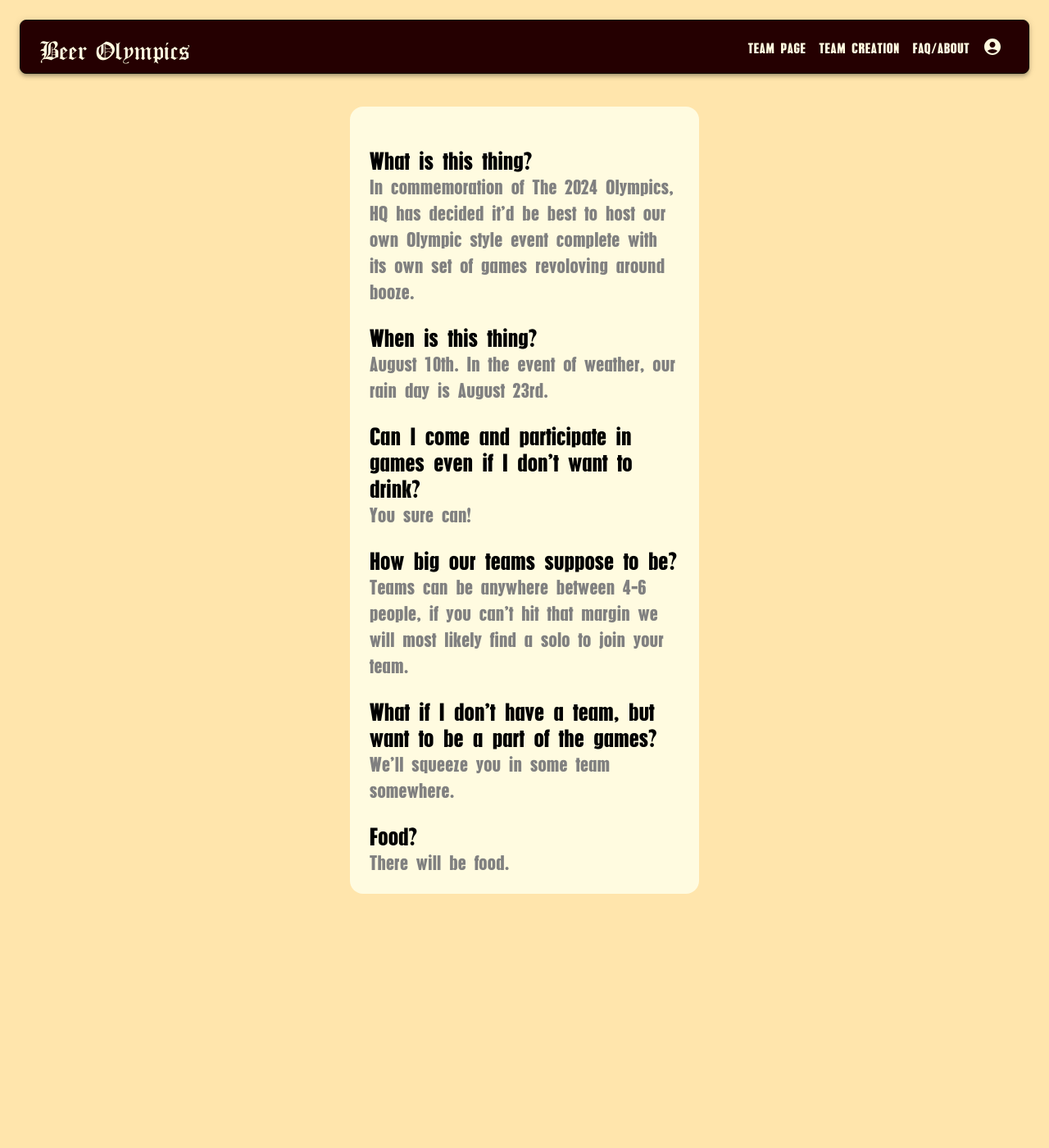
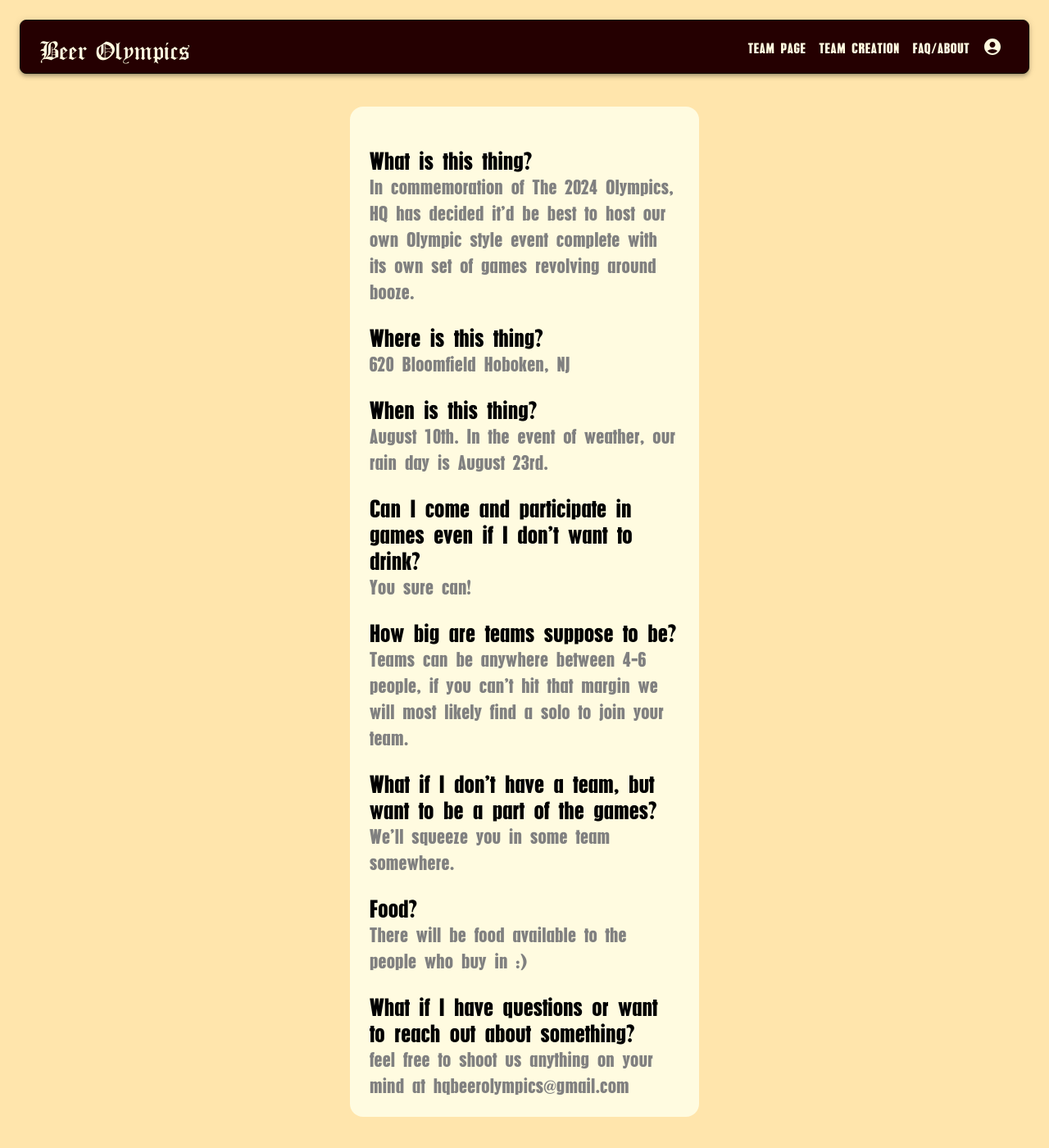
Before and after one commit to Zane-ThummBorst/HqOlympics, a React (Create React App) app in the folder client/: page /FAQ in a window 1280 px wide. Shown: the whole page at 82% size. Before the commit the page ends 1130 px from the top, so only its background shows below. Built offline with nearby package versions, Linux system fonts and the light colour scheme.

Commit message:
Update FAQ.js

```diff
--- a/client/src/Components/FAQ.js
+++ b/client/src/Components/FAQ.js
@@ -30,7 +30,16 @@ const FAQ = () =>{
                         What is this thing?
                     </Typography>
                     <Typography color={'grey'} fontFamily={'PilsenPlakat'}  variant='h6' component='p'>
-                        In commemoration of The 2024 Olympics, HQ has decided it'd be best to host our own Olympic style event complete with its own set of games revoloving around booze.
+                        In commemoration of The 2024 Olympics, HQ has decided it'd be best to host our own Olympic style event complete with its own set of games revolving around booze.
+                    </Typography>
+                </Box>
+
+                <Box sx={{mt:3}}>
+                    <Typography fontFamily={'PilsenPlakat'} variant='h5' component='h6'>
+                        Where is this thing?
+                    </Typography>
+                    <Typography color={'grey'} fontFamily={'PilsenPlakat'}  variant='h6' component='p'>
+                       620 Bloomfield Hoboken, NJ
                     </Typography>
                 </Box>
 
@@ -55,7 +64,7 @@ const FAQ = () =>{
 
                 <Box sx={{mt:3}}>
                     <Typography fontFamily={'PilsenPlakat'} variant='h5' component='h6'>
-                        How big our teams suppose to be?
+                        How big are teams suppose to be?
                     </Typography>
                     <Typography color={'grey'} fontFamily={'PilsenPlakat'}  variant='h6' component='p'>
                         Teams can be anywhere between 4-6 people, if you can't hit that margin we will most likely find a solo to join your team.
@@ -76,7 +85,16 @@ const FAQ = () =>{
                         Food?
                     </Typography>
                     <Typography color={'grey'} fontFamily={'PilsenPlakat'} variant='h6' component='p'>
-                        There will be food.
+                        There will be food available to the people who buy in :)
+                    </Typography>
+                </Box>
+
+                <Box sx={{mt:3}}>
+                    <Typography fontFamily={'PilsenPlakat'} variant='h5' component='h6'>
+                        What if I have questions or want to reach out about something?
+                    </Typography>
+                    <Typography color={'grey'} fontFamily={'PilsenPlakat'} variant='h6' component='p'>
+                        feel free to shoot us anything on your mind at hqbeerolympics@gmail.com
                     </Typography>
                 </Box>
             </Grid>
```
